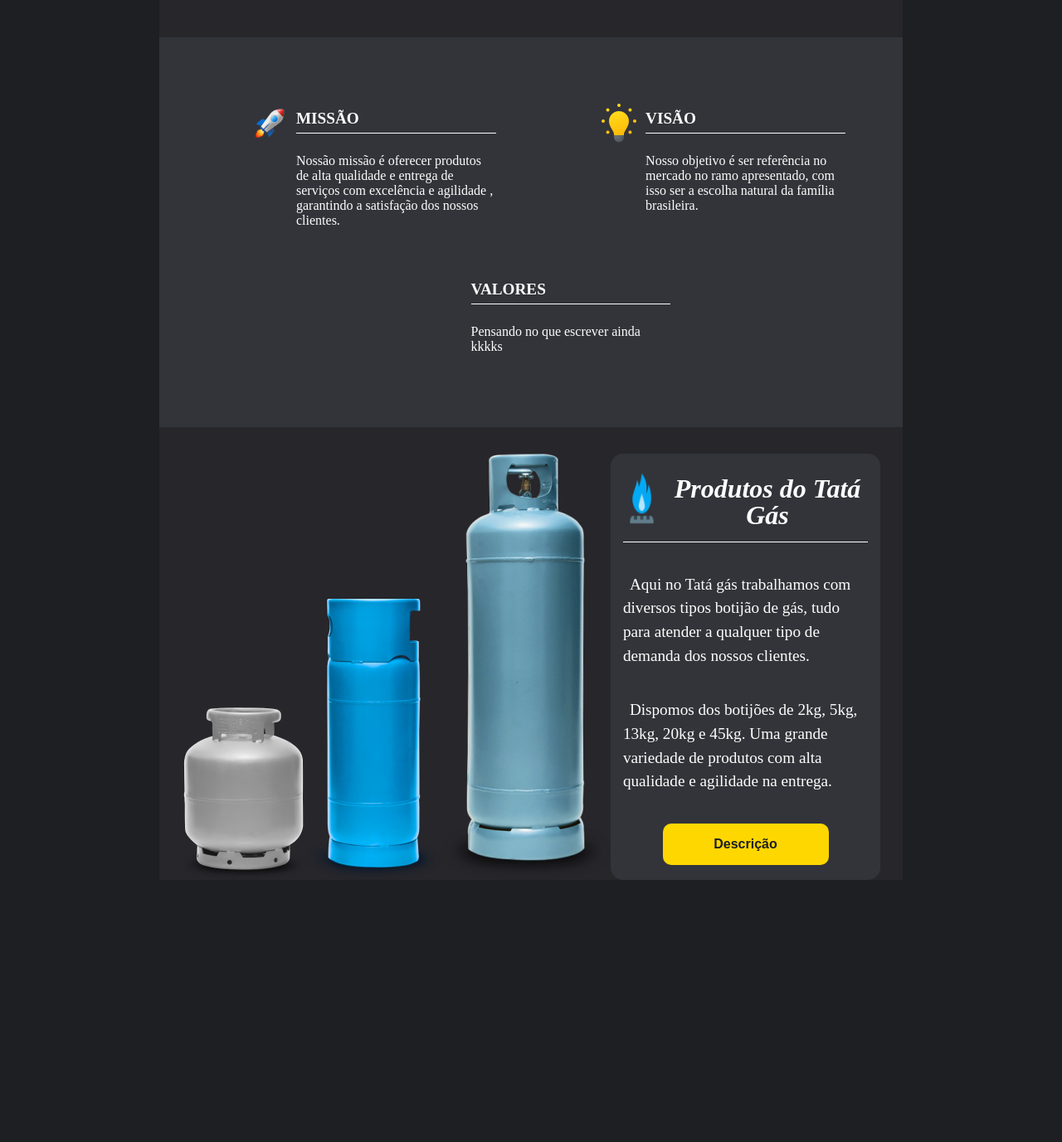
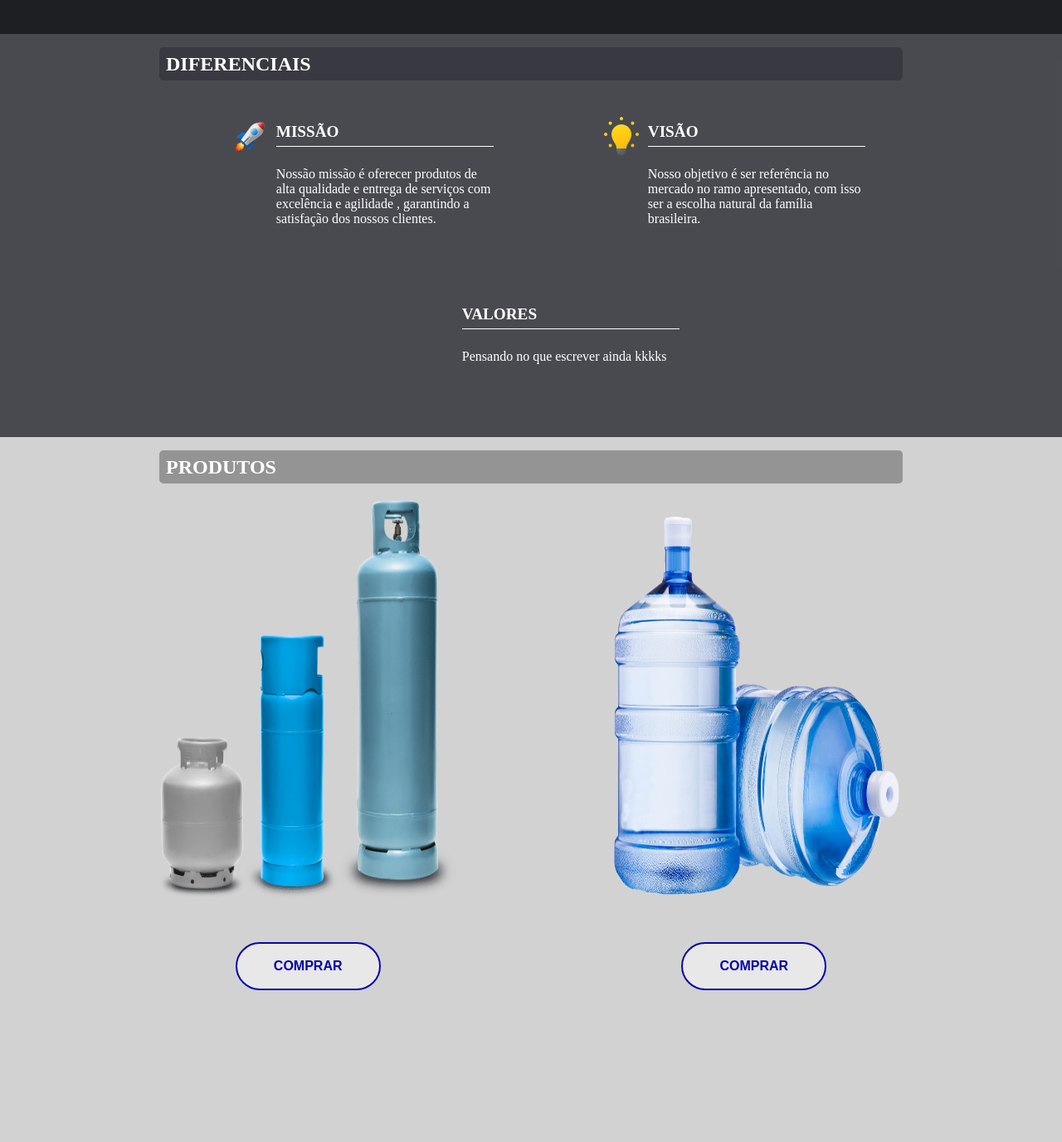
Before and after one commit to Paulo-Tcu/TataGas, a website: page index.html in a window 1280 px wide. Shown: the part 945-2322 px from the top of the page at 83% size. Before the commit the page ends 2006 px from the top, so only its background shows below. Drawn offline with Linux system fonts and the light colour scheme.

Commit message:
commit nova versão do web site

```diff
--- a/css/diferenciais.css
+++ b/css/diferenciais.css
@@ -1,7 +1,10 @@
 .diferenciais {
-    padding-top: 3.5rem;
     padding-bottom: 3.5rem;
     background-color: #35363de5;
+}
+
+.diferenciais__titulo {
+    background-color: #35363dc6;
 }
 
 .diferenciais__lista {
@@ -20,6 +23,10 @@
     background-repeat: no-repeat;
 
     background-position: top 1.5rem left 2.5rem;
+}
+
+.diferenciais__item:last-child {
+    margin-top: 2rem;
 }
 
 .diferenciais__item--missao {
--- a/css/produtos.css
+++ b/css/produtos.css
@@ -1,51 +1,26 @@
-.produtos__container{
-    margin-top: 2rem;
+.produtos {
+    background-color: #D2D2D2;
+}
+
+.produtos__titulo {
+    background-color: #3e3c3c6a;
+}
+
+.produtos__itens {
     display: flex;
     flex-direction: row;
-    justify-content: space-evenly;
-}
+    justify-content: space-between;
+    align-items: flex-end;
+  }
 
-.produtos__descricao--img{
-    box-sizing: border-box;
-}
+  .produtos__item {
+    width: 40%;
+  }
 
-.produtos__descricao__cabecalho{
-    display: flex;
-    flex-direction: row;
-    justify-content: center;
-    justify-items: center;
-    border-bottom: solid 1.5px #fdfdfd;
-    padding-bottom: 1rem;
-}
-
-.produtos__descricao--titulo{
-    margin-left: 0.5rem;
-    padding-top: 0.5rem;
-    text-align: center;
-    font-size: 2rem;
-    font-style: italic;
-    font-weight: bold;
-}
-.produtos__descricao__cabecalho--icone{
-    width: 45px;
-}
-
-.produtos__descricao{
-    display: flex;
-    flex-direction: column;
-    justify-content: space-around;
-    background-color: #35363de5;
-    border-radius: 15px;
-    padding: 0 15px;
-}
-
-.produtos__descricao p {
-    font-size: 1.2rem;
-    text-indent:0.5rem;
-    line-height: 1.8rem;
+  .produtos__item img {
     width: 100%;
-    font-weight: 100;
-}
+    height: 60vh;
+  }
 
 .produtos__descricao--botao:hover{
     font-size: 1.3rem;
@@ -54,3 +29,53 @@
     background-color: #FFA500;
     cursor: pointer;
 }
+
+.botao {
+    background-color: #4CAF50;
+    border: none;
+    color: white;
+    padding: 15px 32px;
+    text-align: center;
+    text-decoration: none;
+    display: inline-block;
+    font-size: 16px;
+    margin: 4px 2px;
+    cursor: pointer;
+    border-radius: 6px;
+    transition: all 0.3s ease-in-out;
+    position: relative;
+  }
+
+  .botao::before {
+    content: '';
+    position: absolute;
+    bottom: 0;
+    left: 0;
+    width: 100%;
+    height: 100%;
+    background: linear-gradient(180deg, rgba(0,0,0,0.4) 0%, rgba(0,0,0,0) 100%);
+    z-index: -1;
+    transition: all 0.3s ease-in-out;
+  }
+
+  .botao:hover::before {
+    background: linear-gradient(180deg, rgba(0,0,0,0.6) 0%, rgba(0,0,0,0.1) 100%);
+    transform: translateY(-5px);
+  }
+
+  .botao:active {
+    transform: translateY(2px);
+    box-shadow: 0px 2px 2px rgba(0, 0, 0, 0.3);
+  }
+
+  .botao:focus {
+    outline: none;
+  }
+
+  .botao:active::before {
+    transform: translateY(0);
+  }
+
+  .botao:hover {
+    box-shadow: 0px 5px 10px rgba(0, 0, 0, 0.3);
+  }
--- /dev/null
+++ b/css/rede-sociale.css
@@ -0,0 +1,17 @@
+/* Error: Undefined mixin.
+ *    ,
+ * 20 |   @include flip-cover("dribbble", "d", #FC1786);
+ *    |   ^^^^^^^^^^^^^^^^^^^^^^^^^^^^^^^^^^^^^^^^^^^^^
+ *    '
+ *   rede-social.scss 20:3  root stylesheet */
+
+body::before {
+  font-family: "Source Code Pro", "SF Mono", Monaco, Inconsolata, "Fira Mono",
+      "Droid Sans Mono", monospace, monospace;
+  white-space: pre;
+  display: block;
+  padding: 1em;
+  margin-bottom: 1em;
+  border-bottom: 2px solid black;
+  content: 'Error: Undefined mixin.\a    \2577 \a 20 \2502    @include flip-cover("dribbble", "d", #FC1786);\d\a    \2502    ^^^^^^^^^^^^^^^^^^^^^^^^^^^^^^^^^^^^^^^^^^^^^\a    \2575 \a   rede-social.scss 20:3  root stylesheet';
+}
--- a/css/style.css
+++ b/css/style.css
@@ -1,20 +1,14 @@
-body {
+/* body {
     background-color: #1E1F22;
     width: 100%;
     height: 100%;
-}
-
-main {
-    background-color: #27282de5;
-    width: 70%;
-    margin-left: 15%;
-    color: #fdfdfd;
-    box-sizing: border-box;
-}
+} */
 
 .container {
-    padding-right: 3%;
-    padding-left: 3%;
+    padding-top: 1rem;
+    padding-right: 15%;
+    padding-left: 15%;
+    color:  #FFFFFF;
 }
 
 .button__primario{
@@ -29,3 +23,14 @@
     font-weight: 550;
     border: none;
 }
+
+.titulo-h2 {
+    font-weight: 700;
+    font-size: 1.5rem;
+    text-transform: uppercase;
+    text-align: center;
+    margin-bottom: 1.25rem;
+    text-align: left;
+    padding: 0.5rem;
+    border-radius: 5px;
+}
--- a/index.html
+++ b/index.html
@@ -11,7 +11,8 @@
         <link rel="stylesheet" href="./css/sobre.css">
         <link rel="stylesheet" href="./css/diferenciais.css">
         <link rel="stylesheet" href="./css/produtos.css">
-        <link rel="stylesheet" href="./css/teste.css">
+        <link rel="stylesheet" href="./css/banner.css">
+        <link rel="stylesheet" href="./css/buttom.css">
 
 
     </head>
@@ -29,17 +30,17 @@
         </header>
 
         <main>
-            <section>
-                <div id="banner">
+            <section class="banner container">
+                <div id="banner-container">
                     <img src="./img/propaganda1.jpg" id="banner-image">
                     <div id="prev-button" class="banner-button">&#10094;</div>
                     <div id="next-button" class="banner-button">&#10095;</div>
-                  </div>
+                </div>
             </section>
 
             <section class="sobre container">
                 <div class="sobre__conteudo">
-                    <h2 class="sobre__titulo">Sobre</h2>
+                    <h2 class="sobre__titulo titulo-h2">Sobre</h2>
                     <p class="sobre__texto">Somos o melhor revendedor de <strong class="sobre__texto--destaque">gás de cozinha e água mineral da região</strong>!</p>
                     <p class="sobre__texto">
                         Estamos localizados na cidade de Hortolândia, trabalhando com venda de produtos de alta qualidade e agilidade na entrega.
@@ -58,6 +59,7 @@
             </section>
 
             <section class="diferenciais container">
+                <h2 class="diferenciais__titulo titulo-h2">DIFERENCIAIS</h2>
                 <ul class="diferenciais__lista ">
                     <li class="diferenciais__item diferenciais__item--missao">
                         <h2 class="item__titulo">Missão</h2>
@@ -81,25 +83,64 @@
             </section>
 
             <section class="produtos container">
-                <section class="produtos__container">
-                    <img src="./img/tipos_botijao.png" class="produtos__descricao--img" alt="Tipos de produtos">
+                <h2 class="produtos__titulo titulo-h2">Produtos</h2>
+                <div class="produtos__itens">
+                    <div class="produtos__item">
+                        <img src="./img/botijao.png" alt="Produto botijão de gás">
+                        <div class="buttons">
+                            <button class="blob-btn">
+                              Comprar
+                              <span class="blob-btn__inner">
+                                <span class="blob-btn__blobs">
+                                  <span class="blob-btn__blob"></span>
+                                  <span class="blob-btn__blob"></span>
+                                  <span class="blob-btn__blob"></span>
+                                  <span class="blob-btn__blob"></span>
+                                </span>
+                              </span>
+                            </button>
+                            <br/>
 
-                    <div class="produtos__descricao">
-                       <!-- <img src="./img/Logo Tata Gas.png" alt="logo tatá gás" class="produtos__descricao--logo"> -->
-                       <div class="produtos__descricao__cabecalho">
-                            <img src="./img/icone_fogo_gas.png" alt="icone gás de cozinha" class="produtos__descricao__cabecalho--icone">
-                           <h2 class="produtos__descricao--titulo">Produtos do Tatá Gás</h2>
-                       </div>
-                        <p>
-                            Aqui no Tatá gás trabalhamos com diversos tipos botijão de gás, tudo para atender a qualquer tipo de demanda dos nossos clientes.
-                        </p>
-                        <p>
-                            Dispomos dos botijões de 2kg, 5kg, 13kg, 20kg e 45kg. Uma grande variedade de produtos com alta qualidade e agilidade na entrega.
-                        </p>
-                        <input type="button" value="Descrição" alt="Botão descrição produtos" class="produtos__descricao--botao button__primario">
+                          <svg xmlns="http://www.w3.org/2000/svg" version="1.1">
+                            <defs>
+                              <filter id="goo">
+                                <feGaussianBlur in="SourceGraphic" result="blur" stdDeviation="10"></feGaussianBlur>
+                                <feColorMatrix in="blur" mode="matrix" values="1 0 0 0 0 0 1 0 0 0 0 0 1 0 0 0 0 0 21 -7" result="goo"></feColorMatrix>
+                                <feBlend in2="goo" in="SourceGraphic" result="mix"></feBlend>
+                              </filter>
+                            </defs>
+                          </svg>
+                        </div>
                     </div>
-                </section>
+                    <div class ="produtos__item">
+                        <img src="./img/Galao-agua.png" alt="Produto galão de água mineral">
+                        <div class="buttons">
+                            <button class="blob-btn">
+                              Comprar
+                              <span class="blob-btn__inner">
+                                <span class="blob-btn__blobs">
+                                  <span class="blob-btn__blob"></span>
+                                  <span class="blob-btn__blob"></span>
+                                  <span class="blob-btn__blob"></span>
+                                  <span class="blob-btn__blob"></span>
+                                </span>
+                              </span>
+                            </button>
+                            <br/>
+
+                          <svg xmlns="http://www.w3.org/2000/svg" version="1.1">
+                            <defs>
+                              <filter id="goo">
+                                <feGaussianBlur in="SourceGraphic" result="blur" stdDeviation="10"></feGaussianBlur>
+                                <feColorMatrix in="blur" mode="matrix" values="1 0 0 0 0 0 1 0 0 0 0 0 1 0 0 0 0 0 21 -7" result="goo"></feColorMatrix>
+                                <feBlend in2="goo" in="SourceGraphic" result="mix"></feBlend>
+                              </filter>
+                            </defs>
+                          </svg>
+                        </div>
+                    </div>
             </section>
+        </section>
         </main>
         <script src="./js/banner.js"></script>
         <footer>
--- /dev/null
+++ b/package.json
@@ -0,0 +1,6 @@
+{
+  "dependencies": {
+    "gulp": "^4.0.2",
+    "gulp-sass": "^5.1.0"
+  }
+}
--- /dev/null
+++ b/scss/buttom.scss
@@ -0,0 +1,127 @@
+*, *:before, *:after {
+    box-sizing: border-box;
+    margin: 0;
+    padding: 0;
+  }
+  $openSans: 'Open Sans', Helvetica, Arial, sans-serif;
+  body {
+    background: #333;
+    font-family: $openSans;
+  }
+
+  .buttons {
+    margin-top: 50px;
+    text-align: center;
+    border-radius:30px;
+  }
+
+  $cyan: #0505A9;
+  $dark: #FFFFFF;
+  $borderW: 2px;
+
+  .blob-btn {
+    $numOfBlobs: 4;
+    z-index: 1;
+    position: relative;
+    padding: 20px 46px;
+    margin-bottom: 30px;
+    text-align: center;
+    text-transform: uppercase;
+    color: $cyan;
+    font-size: 16px;
+    font-weight: bold;
+    background-color: transparent;
+    outline: none;
+    border: none;
+    transition: color 0.5s;
+    cursor: pointer;
+    border-radius:30px;
+
+    &:before {
+      content: "";
+      z-index: 1;
+      position: absolute;
+      left: 0;
+      top: 0;
+      width: 100%;
+      height: 100%;
+      border: $borderW solid $cyan;
+      border-radius:30px;
+    }
+
+    &:after {
+      content: "";
+      z-index: -2;
+      position: absolute;
+      left: $borderW*1.5;
+      top: $borderW*1.5;
+      width: 100%;
+      height: 100%;
+
+      transition: all 0.3s 0.2s;
+      border-radius:30px;
+    }
+
+    &:hover {
+      color: $dark;
+      border-radius:30px;
+
+      &:after {
+        transition: all 0.3s;
+        left: 0;
+        top: 0;
+        border-radius:30px;
+      }
+    }
+
+    &__inner {
+      z-index: -1;
+      overflow: hidden;
+      position: absolute;
+      left: 0;
+      top: 0;
+      width: 100%;
+      height: 100%;
+      border-radius:30px;
+      background:#ffffff;
+    }
+
+    // additional container created, because in FF blobs are breaking overflow:hidden of element with svg gooey filter
+    &__blobs {
+      position: relative;
+      display: block;
+      height: 100%;
+      filter: url('#goo');
+    }
+
+    &__blob {
+      position: absolute;
+      top: $borderW;
+      width: 100% / $numOfBlobs;
+      height: 100%;
+      background: $cyan;
+      border-radius: 100%;
+      transform: translate3d(0,150%,0) scale(1.7);
+      transition: transform 0.45s;
+
+      @supports(filter: url('#goo')) {
+        transform: translate3d(0,150%,0) scale(1.4);
+      }
+
+      @for $i from 1 through $numOfBlobs {
+        &:nth-child(#{$i}) {
+          left: ($i - 1) * (120% / $numOfBlobs);
+          transition-delay: ($i - 1) * 0.08s;
+        }
+      }
+
+      .blob-btn:hover & {
+        transform: translateZ(0) scale(1.7);
+
+        @supports(filter: url('#goo')) {
+          transform: translateZ(0) scale(1.4);
+        }
+      }
+    }
+
+  }
```
Also changed, not shown: css/banner.css (added, +49 -0 lines), css/sobre.css (+17 -8 lines), css/teste.css (deleted, +0 -49 lines), css/buttom.css (added), css/rodape.css (added), img/Galao-agua.png (added), img/botijao.png (added), 1 other file.
